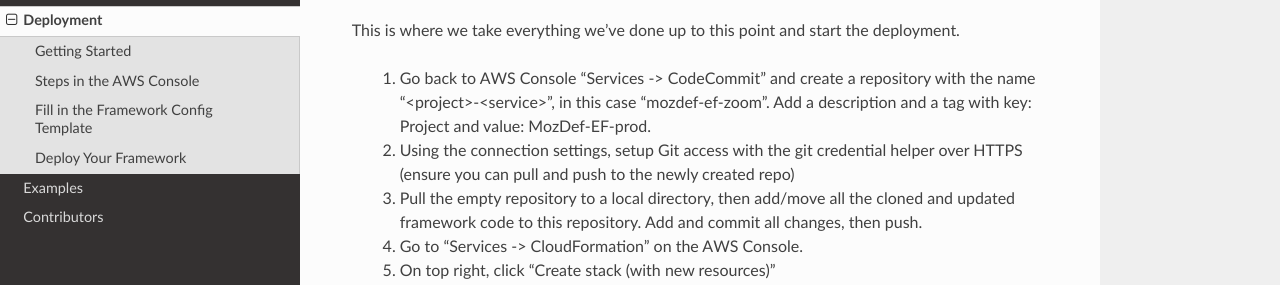
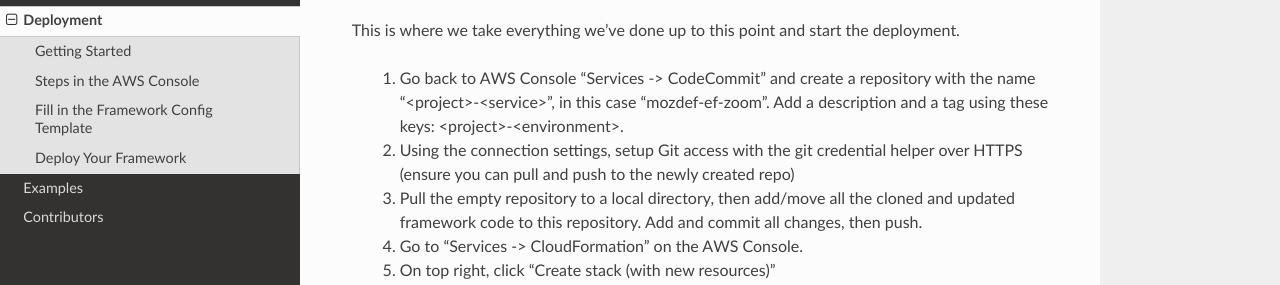
Before and after one commit to mozilla/mozdef-event-framework, a Sphinx documentation site: the page built from docs/source/usage/deployment.rst, in a window 1280 px wide and 900 px high, scrolled down 2623 px. Shown: the part 189-474 px from the top of the window. Built offline with Sphinx 7.4.7 and the Read the Docs theme 2.0.0, drawn with Linux system fonts in a browser that asks for light colours.

Commit message:
addressing tag naming

```diff
--- a/docs/source/usage/deployment.rst
+++ b/docs/source/usage/deployment.rst
@@ -99,7 +99,7 @@
 
 This is where we take everything we've done up to this point and start the deployment.
 
-  1. Go back to AWS Console  “Services -> CodeCommit” and create a repository with the name “<project>-<service>”, in this case “mozdef-ef-zoom”. Add a description and a tag with key: Project and value: MozDef-EF-prod.
+  1. Go back to AWS Console  “Services -> CodeCommit” and create a repository with the name “<project>-<service>”, in this case “mozdef-ef-zoom”. Add a description and a tag using these keys: <project>-<environment>.
   2. Using the connection settings, setup Git access with the git credential helper over HTTPS (ensure you can pull and push to the newly created repo)
   3. Pull the empty repository to a local directory, then add/move all the cloned and updated framework code to this repository. Add and commit all changes, then push.
   4. Go to “Services -> CloudFormation” on the AWS Console.
```
